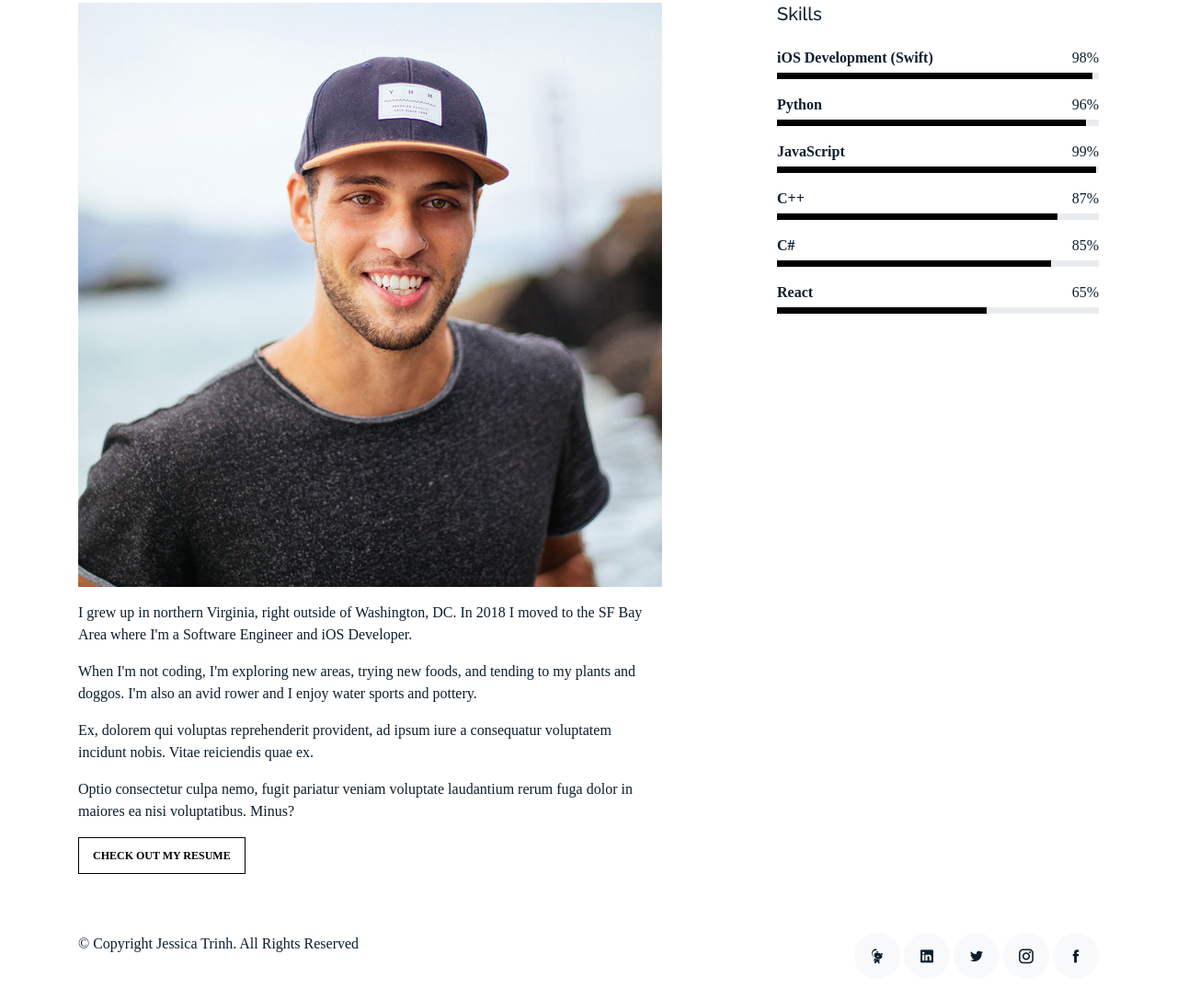
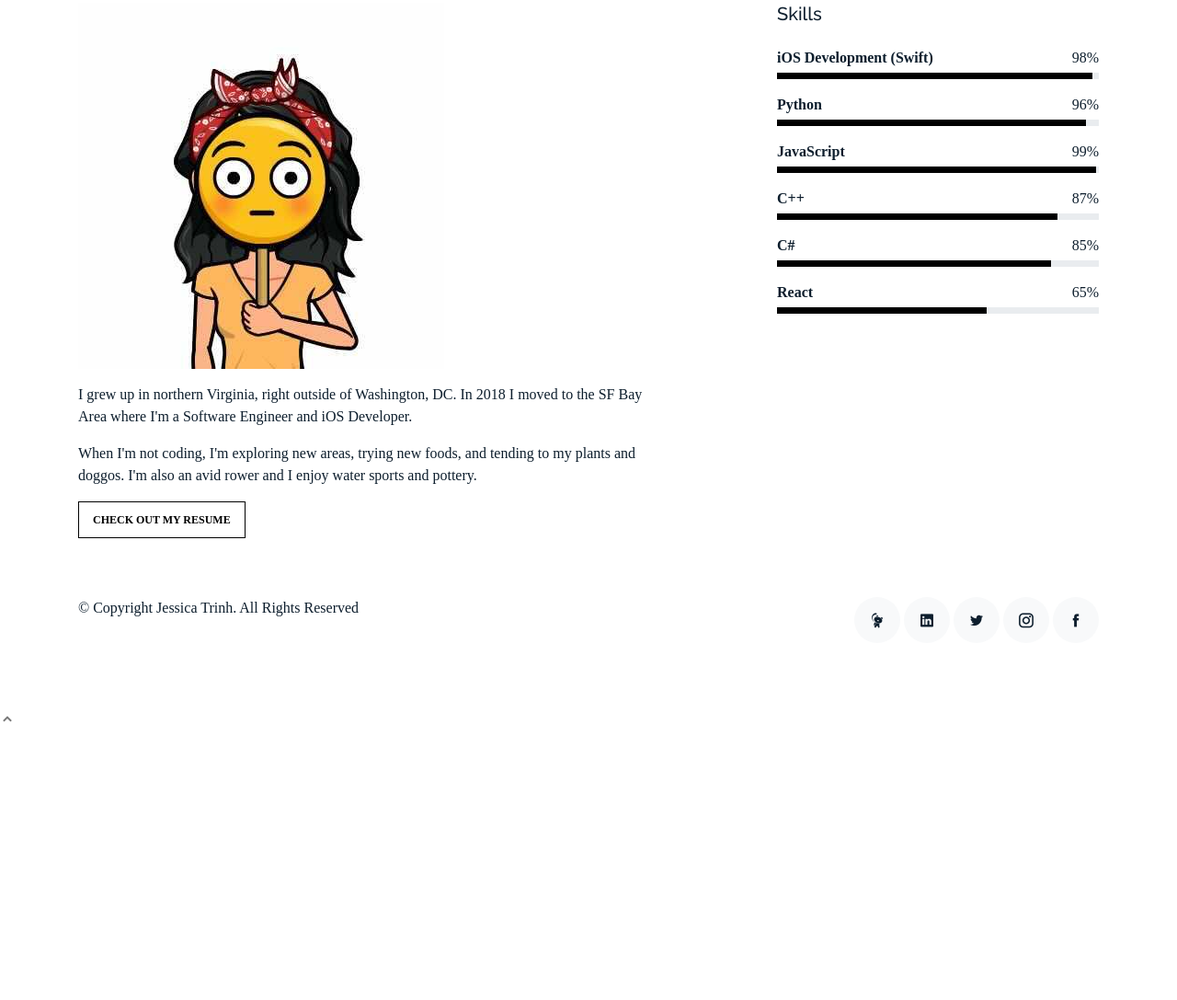
Before and after one commit to ellojess/portfolio, a plain HTML site: page about.html in a window 1280 px wide. Shown: the part 317-1404 px from the top of the page at 92% size. After the commit the page ends 1111 px from the top, so only its background shows below. Drawn offline with Linux system fonts and the light colour scheme; a web font is replaced by a local one.

Commit message:
update about me

```diff
--- a/about.html
+++ b/about.html
@@ -146,13 +146,13 @@
           </div>
 
           <div class="col-md-7 mb-5 mb-md-0" data-aos="fade-up">
-            <p><img src="assets/img/person_1_sq.jpg" alt="Image" class="img-fluid"></p>
+            <p><img src="assets/img/img_bitmoji.jpg" alt="Image" class="img-fluid"></p>
             <p> I grew up in northern Virginia, right outside of Washington, DC. In 2018 I moved to the SF Bay Area where I'm a Software Engineer and iOS Developer. </p>
             <p>When I'm not coding, I'm exploring new areas, trying new foods, and tending to my plants and doggos. I'm also an avid rower and I enjoy water sports and pottery. </p>
-            <p>Ex, dolorem qui voluptas reprehenderit provident, ad ipsum iure a consequatur voluptatem incidunt nobis.
+            <!-- <p>Ex, dolorem qui voluptas reprehenderit provident, ad ipsum iure a consequatur voluptatem incidunt nobis.
               Vitae reiciendis quae ex.</p>
             <p>Optio consectetur culpa nemo, fugit pariatur veniam voluptate laudantium rerum fuga dolor in maiores ea
-              nisi voluptatibus. Minus?</p>
+              nisi voluptatibus. Minus?</p> -->
             <p><a href="#" class="readmore">Check out my resume</a></p>
           </div>
 
```
Also changed, not shown: assets/img/img_bitmoji.jpg (added).
